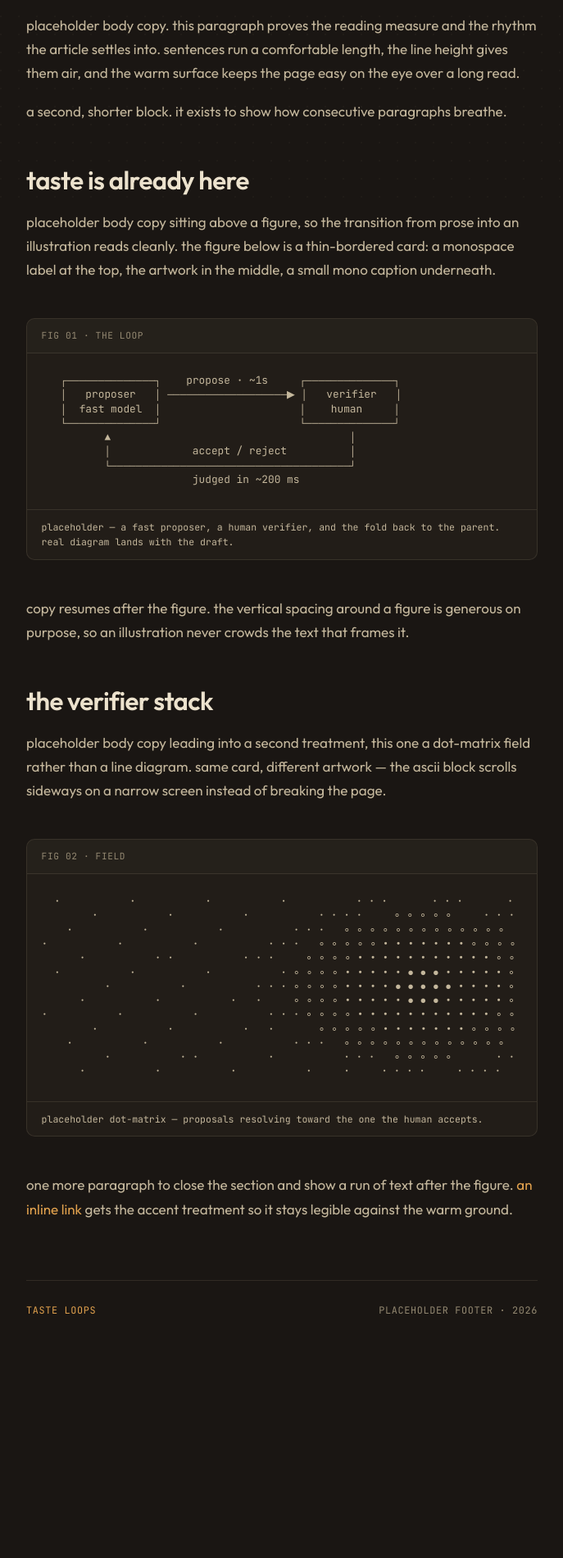
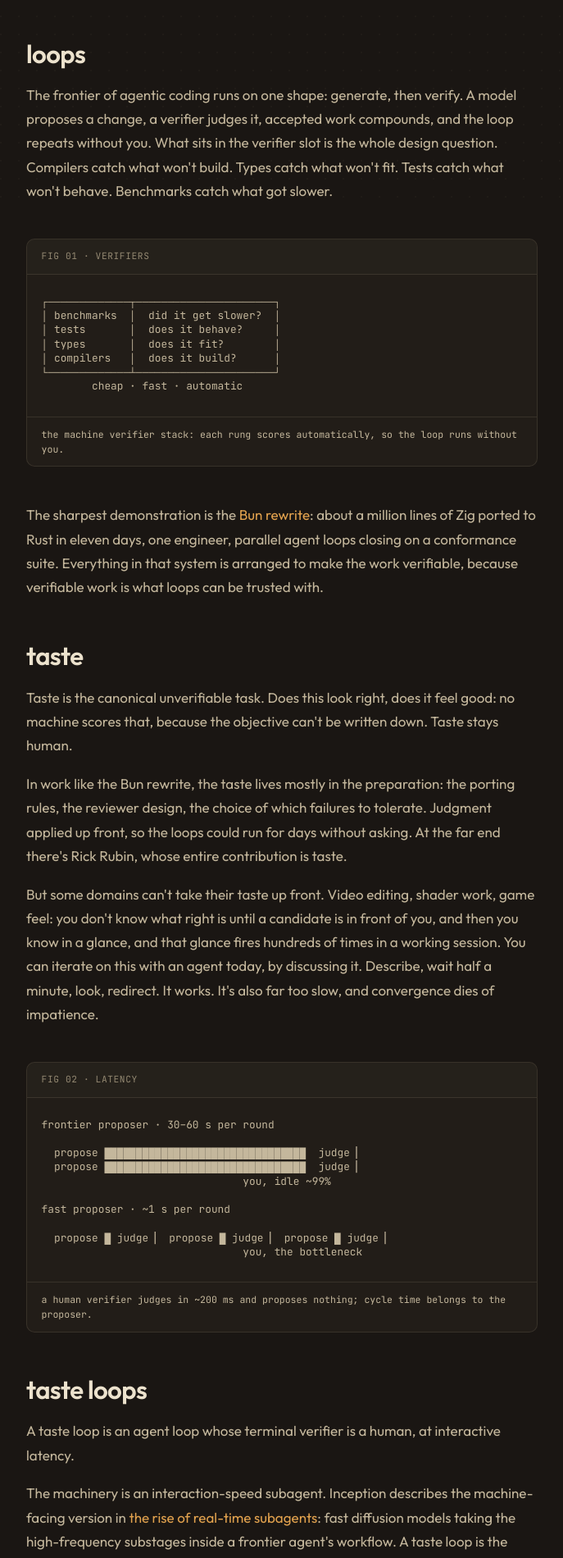
Before and after one commit to dylanebert/taste-loops, a Svelte app: page / in a window 1280 px wide. Shown: the part 541-2441 px from the top of the page at 82% size, without its empty margins (296-983 px from the left). Before the commit the page ends 2229 px from the top, so only its background shows below. Built offline with nearby package versions, Linux system fonts and the light colour scheme.

Commit message:
draft v2 content: seven sections, three candidate ascii figures, video block in-practice

```diff
--- a/src/App.svelte
+++ b/src/App.svelte
@@ -2,111 +2,220 @@
   import FigureCard from "./lib/FigureCard.svelte";
   import AsciiBlock from "./lib/AsciiBlock.svelte";
 
-  const loopArt = `   ┌──────────────┐    propose · ~1s     ┌──────────────┐
-   │   proposer   │ ───────────────────▶ │   verifier   │
-   │  fast model  │                      │    human     │
-   └──────────────┘                      └──────────────┘
-          ▲                                      │
-          │             accept / reject          │
-          └──────────────────────────────────────┘
-                        judged in ~200 ms`;
+  const verifierArt = `┌─────────────┬──────────────────────┐
+│ benchmarks  │  did it get slower?  │
+│ tests       │  does it behave?     │
+│ types       │  does it fit?        │
+│ compilers   │  does it build?      │
+└─────────────┴──────────────────────┘
+        cheap · fast · automatic`;
 
-  const fieldArt = `  ·           ·           ·           ·           · · ·       · · ·       ·           ·
-        ·           ·           ·           · · · ·     ∘ ∘ ∘ ∘ ∘     · · ·       ·
-    ·           ·           ·           · · ·   ∘ ∘ ∘ ∘ ∘ ∘ ∘ ∘ ∘ ∘ ∘ ∘ ∘   · · · ·
-·           ·           ·           · · ·   ∘ ∘ ∘ ∘ ∘ • • • • • • • ∘ ∘ ∘ ∘ ∘       ·
-      ·           · ·           · · ·     ∘ ∘ ∘ ∘ • • • • • • • • • • • ∘ ∘ ∘ ∘ · · ·
-  ·           ·           ·           · ∘ ∘ ∘ ∘ • • • • • ● ● ● • • • • • ∘ ∘ ∘ ∘
-          ·           ·           · · · ∘ ∘ ∘ ∘ • • • • ● ● ● ● ● • • • • ∘ ∘ ∘ ∘ · · ·
-      ·           ·           ·   ·     ∘ ∘ ∘ ∘ • • • • • ● ● ● • • • • • ∘ ∘ ∘ ∘ ·
-·           ·           ·           · · · ∘ ∘ ∘ ∘ • • • • • • • • • • • ∘ ∘ ∘ ∘       ·
-        ·           ·           ·   ·       ∘ ∘ ∘ ∘ ∘ • • • • • • • ∘ ∘ ∘ ∘ ∘   · · ·
-    ·           ·           ·           · · ·   ∘ ∘ ∘ ∘ ∘ ∘ ∘ ∘ ∘ ∘ ∘ ∘ ∘   · · ·
-          ·           · ·           ·           · · ·   ∘ ∘ ∘ ∘ ∘       · · ·       ·
-      ·           ·           ·           ·     ·     · · · ·     · · · ·     · ·`;
+  const latencyArt = `frontier proposer · 30–60 s per round
+
+  propose ████████████████████████████████  judge ▏
+  propose ████████████████████████████████  judge ▏
+                                you, idle ~99%
+
+fast proposer · ~1 s per round
+
+  propose █ judge ▏ propose █ judge ▏ propose █ judge ▏
+                                you, the bottleneck`;
+
+  const loopArt = `parent agent
+   │ spawn · annotated starter + brief
+   ▼
+fast model ─── propose · ~1 s ──▶ compile gate
+    ▲                                  │ ok
+    │  accept / reject                 ▼
+    └───────────────────────────── human eye
+                                    ~200 ms
+                                       │ close
+                                       ▼
+                          folds back to the parent`;
 </script>
 
 <article class="page">
   <header class="head">
     <div class="meta">concept · agent loops · draft</div>
-    <h1 class="title">the taste loop</h1>
+    <h1 class="title">taste loops</h1>
     <p class="dek">
-      placeholder standfirst. one or two lines that name the idea and set the
-      stakes before the reader scrolls. the real line lands in a later stage.
+      an agent loop whose terminal verifier is a human, at interactive latency.
     </p>
   </header>
 
-  <div class="video" id="watch">
-    <span class="play" aria-hidden="true">▶</span>
-    <span class="video-text">
-      <span class="video-label">watch · explainer</span>
-      <span class="video-sub">video link lands here</span>
-    </span>
-  </div>
-
   <section class="section">
-    <h2>the premise</h2>
+    <h2>verifiability</h2>
     <p>
-      placeholder body copy. this paragraph proves the reading measure and the
-      rhythm the article settles into. sentences run a comfortable length, the
-      line height gives them air, and the warm surface keeps the page easy on
-      the eye over a long read.
-    </p>
-    <p>
-      a second, shorter block. it exists to show how consecutive paragraphs
-      breathe.
+      Karpathy has a rule for predicting AI progress: the more
+      <a href="https://karpathy.bearblog.dev/verifiability/">verifiable</a> a
+      task, the more automatable it is. Verifiable means the task resets
+      cleanly, retries cheaply, and scores unambiguously. A proof checks. A
+      test suite runs. That one property explains the jagged frontier better
+      than difficulty does: agents race ahead at math and code while
+      easier-looking work lags, because nothing can score it.
     </p>
   </section>
 
   <section class="section">
-    <h2>taste is already here</h2>
+    <h2>loops</h2>
     <p>
-      placeholder body copy sitting above a figure, so the transition from prose
-      into an illustration reads cleanly. the figure below is a thin-bordered
-      card: a monospace label at the top, the artwork in the middle, a small
-      mono caption underneath.
+      The frontier of agentic coding runs on one shape: generate, then verify.
+      A model proposes a change, a verifier judges it, accepted work compounds,
+      and the loop repeats without you. What sits in the verifier slot is the
+      whole design question. Compilers catch what won't build. Types catch what
+      won't fit. Tests catch what won't behave. Benchmarks catch what got
+      slower.
     </p>
 
     <FigureCard
-      label="fig 01 · the loop"
-      caption="placeholder — a fast proposer, a human verifier, and the fold back to the parent. real diagram lands with the draft."
+      label="fig 01 · verifiers"
+      caption="the machine verifier stack: each rung scores automatically, so the loop runs without you."
+    >
+      <AsciiBlock art={verifierArt} />
+    </FigureCard>
+
+    <p>
+      The sharpest demonstration is the
+      <a href="https://bun.com/blog/bun-in-rust">Bun rewrite</a>: about a
+      million lines of Zig ported to Rust in eleven days, one engineer,
+      parallel agent loops closing on a conformance suite. Everything in that
+      system is arranged to make the work verifiable, because verifiable work
+      is what loops can be trusted with.
+    </p>
+  </section>
+
+  <section class="section">
+    <h2>taste</h2>
+    <p>
+      Taste is the canonical unverifiable task. Does this look right, does it
+      feel good: no machine scores that, because the objective can't be written
+      down. Taste stays human.
+    </p>
+    <p>
+      In work like the Bun rewrite, the taste lives mostly in the preparation:
+      the porting rules, the reviewer design, the choice of which failures to
+      tolerate. Judgment applied up front, so the loops could run for days
+      without asking. At the far end there's Rick Rubin, whose entire
+      contribution is taste.
+    </p>
+    <p>
+      But some domains can't take their taste up front. Video editing, shader
+      work, game feel: you don't know what right is until a candidate is in
+      front of you, and then you know in a glance, and that glance fires
+      hundreds of times in a working session. You can iterate on this with an
+      agent today, by discussing it. Describe, wait half a minute, look,
+      redirect. It works. It's also far too slow, and convergence dies of
+      impatience.
+    </p>
+
+    <FigureCard
+      label="fig 02 · latency"
+      caption="a human verifier judges in ~200 ms and proposes nothing; cycle time belongs to the proposer."
+    >
+      <AsciiBlock art={latencyArt} />
+    </FigureCard>
+  </section>
+
+  <section class="section">
+    <h2>taste loops</h2>
+    <p>
+      A taste loop is an agent loop whose terminal verifier is a human, at
+      interactive latency.
+    </p>
+    <p>
+      The machinery is an interaction-speed subagent. Inception describes the
+      machine-facing version in
+      <a href="https://www.inceptionlabs.ai/blog/rise-of-realtime-subagents"
+        >the rise of real-time subagents</a
+      >: fast diffusion models taking the high-frequency substages inside a
+      frontier agent's workflow. A taste loop is the same architecture with a
+      person in the substage.
+    </p>
+    <p>
+      It runs like this. The parent agent authors the premise, an annotated
+      starter and a brief (the same move as Bun's porting rules), spawns a live
+      session, and hands off to a fast model. You direct in plain language and
+      judge each proposal on sight; a compile gate filters broken candidates
+      before they ever reach you. When you close the session, the result folds
+      back into the parent's context and the outer work continues.
+    </p>
+
+    <FigureCard
+      label="fig 03 · the loop"
+      caption="the parent authors the premise, a fast model proposes, you verify at the terminal rung."
     >
       <AsciiBlock art={loopArt} />
     </FigureCard>
 
     <p>
-      copy resumes after the figure. the vertical spacing around a figure is
-      generous on purpose, so an illustration never crowds the text that frames
-      it.
+      The latency is derived, not chosen. You judge in about 200 ms and propose
+      nothing, so the cycle belongs entirely to the proposer. At 30–60 s per
+      proposal you're waiting, not working. At ~1 s the bottleneck is you
+      again. And since the session runs at conversation speed, voice fits
+      naturally: say the nudge instead of typing it.
     </p>
   </section>
 
   <section class="section">
-    <h2>the verifier stack</h2>
+    <h2>in practice</h2>
     <p>
-      placeholder body copy leading into a second treatment, this one a
-      dot-matrix field rather than a line diagram. same card, different
-      artwork — the ascii block scrolls sideways on a narrow screen instead of
-      breaking the page.
+      I run this today for shader work. Mid-task, I ask Claude for a scene; it
+      writes an annotated WGSL starter and a brief, spawns a live canvas, and
+      Mercury applies my edits at about a second each. "more molten." "slower."
+      "less orange." Ten rounds inside a minute, spoken aloud, watching the
+      real thing change. Close the tab and Claude carries on with what I
+      converged to.
     </p>
 
-    <FigureCard
-      label="fig 02 · field"
-      caption="placeholder dot-matrix — proposals resolving toward the one the human accepts."
-    >
-      <AsciiBlock art={fieldArt} />
-    </FigureCard>
+    <div class="video" id="watch">
+      <span class="play" aria-hidden="true">▶</span>
+      <span class="video-text">
+        <span class="video-label">watch · the demo</span>
+        <span class="video-sub">video link lands here</span>
+      </span>
+    </div>
 
     <p>
-      one more paragraph to close the section and show a run of text after the
-      figure. <a href="#watch">an inline link</a> gets the accent treatment so it
-      stays legible against the warm ground.
+      The setup was two sentences: I told Claude to build the integration, and
+      hooked up the Mercury API key. The rest is pattern, and any fast model
+      with any judged-by-eye surface fits it.
+    </p>
+  </section>
+
+  <section class="section">
+    <h2>related work</h2>
+    <p>
+      Generative UI comes at the same problem from the other side.
+      <a
+        href="https://research.google/blog/generative-ui-a-rich-custom-visual-interactive-user-experience-for-any-prompt/"
+        >Google's version</a
+      > designs a custom interface for every prompt: instead of proposing candidates
+      for your eye, the agent grows the controls themselves, sliders and toggles
+      and views purpose-built for the decision in front of you. A narrower expression
+      space, instant once rendered. A taste loop hands you a proposer; generative
+      UI hands you knobs. Both sit at the frontier of iterating on taste inside
+      agentic workflows.
+    </p>
+  </section>
+
+  <section class="section">
+    <h2>the frontier of taste</h2>
+    <p>
+      Verifiable work automates first. That frontier has been moving for years,
+      and everything behind it compounds without us. What's ahead of it was
+      never untouchable; it just couldn't be iterated at the speed taste
+      demands.
+    </p>
+    <p>
+      Human-in-the-loop made you a checkpoint inside the machine's loop. A
+      taste loop turns it inside out: the machine proposes inside yours, at the
+      speed you can look.
     </p>
   </section>
 
   <footer class="foot">
     <span class="foot-mark">taste loops</span>
-    <span class="foot-meta">placeholder footer · 2026</span>
+    <span class="foot-meta">dylan ebert · 2026</span>
   </footer>
 </article>
 
@@ -152,7 +261,7 @@
     display: flex;
     align-items: center;
     gap: 1rem;
-    margin: 0 0 3.5rem;
+    margin: 0 0 1.1rem;
     padding: 1.1rem 1.25rem;
     background: var(--surface-1);
     border: 1px solid var(--border);
```
